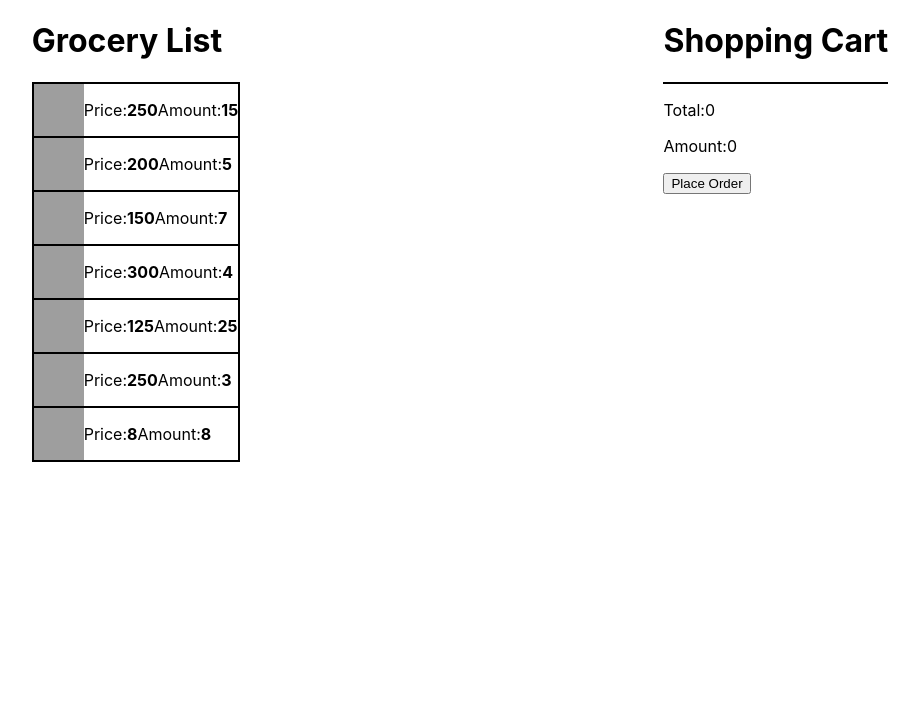
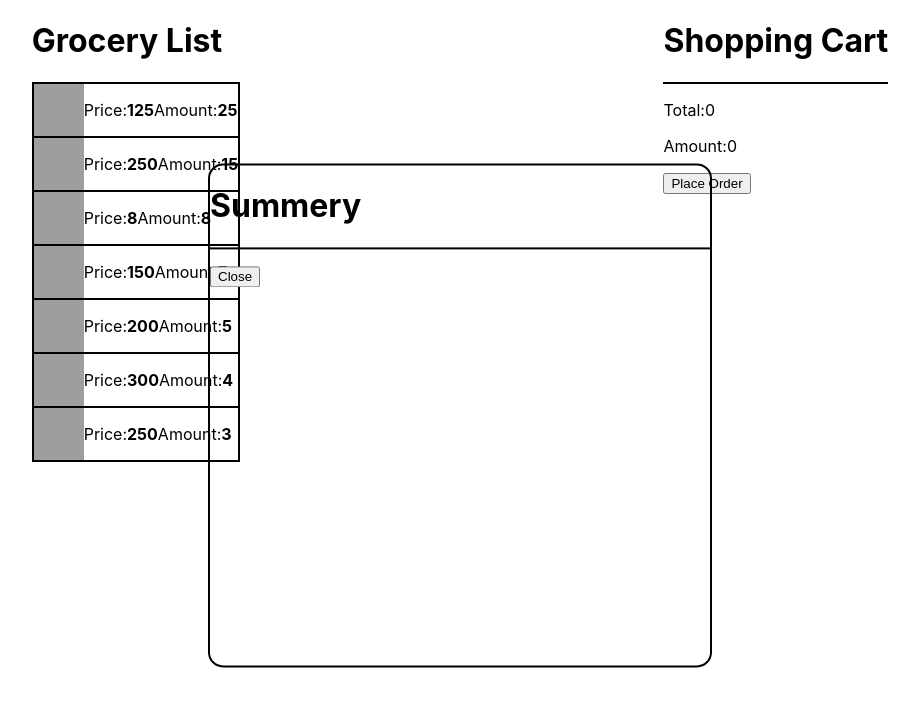
Before and after one commit to liranko27/groceries, a React (Create React App) app: page / in a window 1280 px wide. Both pictures are taken after a click on the button "Place Order". Shown: the top 706 px of the page, without its empty margins (180-1099 px from the left). Built offline with nearby package versions, Linux system fonts and the light colour scheme; grey boxes are pictures that could not be loaded.

Commit message:
build modal with close and reset function

```diff
--- a/src/App.js
+++ b/src/App.js
@@ -3,6 +3,7 @@ import './App.css';
 import { getAllProducts } from './dal/api.js';
 import GroceryList from './GroceryList.js';
 import ShoppingCart from './ShoppingCart';
+import Modal from './Modal';
 function App() {
   const [groceryItems, setGroceryItems] = useState(getAllProducts())
   const [shoppingItems, setShoppingItems] = useState([])
@@ -10,7 +11,14 @@ function App() {
   const [amount, setAmount] = useState(0)
   const [modalOpen, setModalOpen] = useState(false)
   function handleOrder() {
-    console.log(shoppingItems)
+    setModalOpen(true)
+  }
+  function reset() {
+    setModalOpen(false)
+    setShoppingItems([])
+    setAmount(0)
+    setTotal(0)
+    setGroceryItems(getAllProducts())
   }
   function handleBuy(id) {
     setGroceryItems(groceryItems.map(groceryItem => {
@@ -49,7 +57,7 @@ function App() {
     <div className="App">
       <GroceryList items={groceryItems} click={handleBuy} />
       <ShoppingCart items={shoppingItems} amount={amount} total={total} order={handleOrder} />
-      {modalOpen ? <Modal /> : ''}
+      {modalOpen ? <Modal items={shoppingItems} close={reset} /> : ''}
     </div>
   );
 }
--- /dev/null
+++ b/src/Modal.js
@@ -0,0 +1,17 @@
+import React from 'react'
+import Item from './Item'
+import './styles/modal.css'
+
+function Modal({ items, close }) {
+    return (
+        <div className='Modal'>
+            <h1>Summery</h1>
+            <ul>
+                {items.map(item => <Item item={item} />)}
+            </ul>
+            <button onClick={() => close(false)}>Close</button>
+        </div>
+    )
+}
+
+export default Modal
--- /dev/null
+++ b/src/styles/modal.css
@@ -0,0 +1,14 @@
+body {
+    position: relative;
+}
+
+.Modal {
+    position: absolute;
+    left: 50%;
+    top: 50%;
+    width: 500px;
+    height: 500px;
+    transform: translate(-50%, -15%);
+    border: 2px solid black;
+    border-radius: 15px;
+}
```
